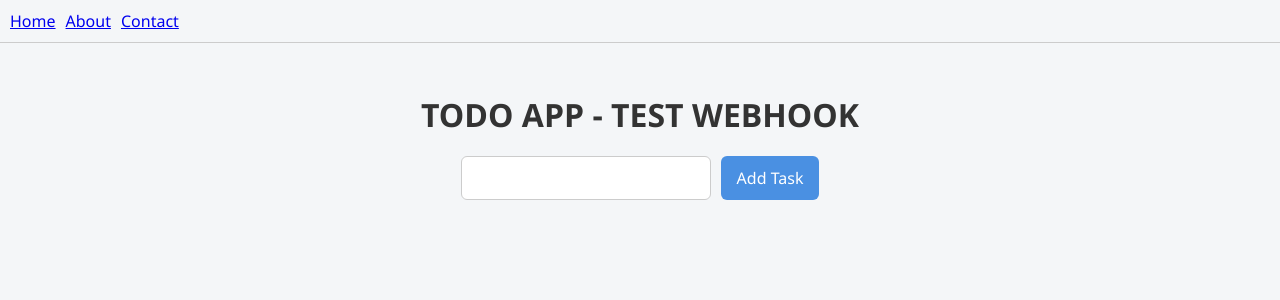
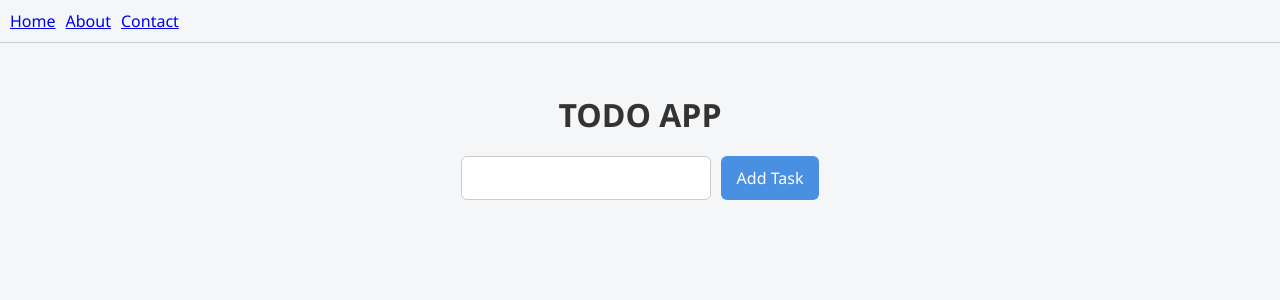
Before and after one commit to dllochini/todo-react-app, a React (Vite) app: page / in a window 1280 px wide. Shown: the top 300 px of the page. Built offline with nearby package versions, Linux system fonts and the light colour scheme.

Commit message:
test webhook4

```diff
--- a/src/pages/home/Home.jsx
+++ b/src/pages/home/Home.jsx
@@ -76,7 +76,7 @@ function Home() {
 
     return (
         <div className="App">
-            <h1 className='title'>TODO APP - TEST WEBHOOK</h1>
+            <h1 className='title'>TODO APP</h1>
             <div className="addTask">
                 <input value={newTask} onChange={handleChange} />
                 <button onClick={addTask}>Add Task</button>
```
